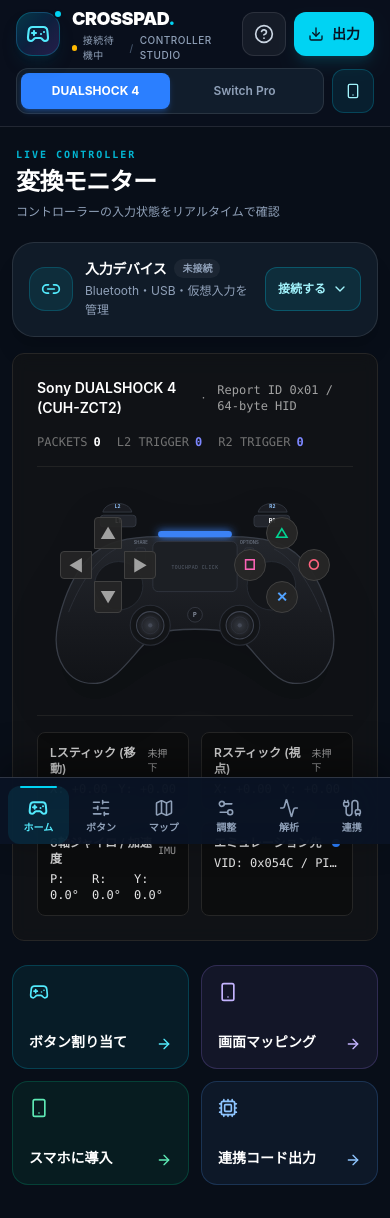
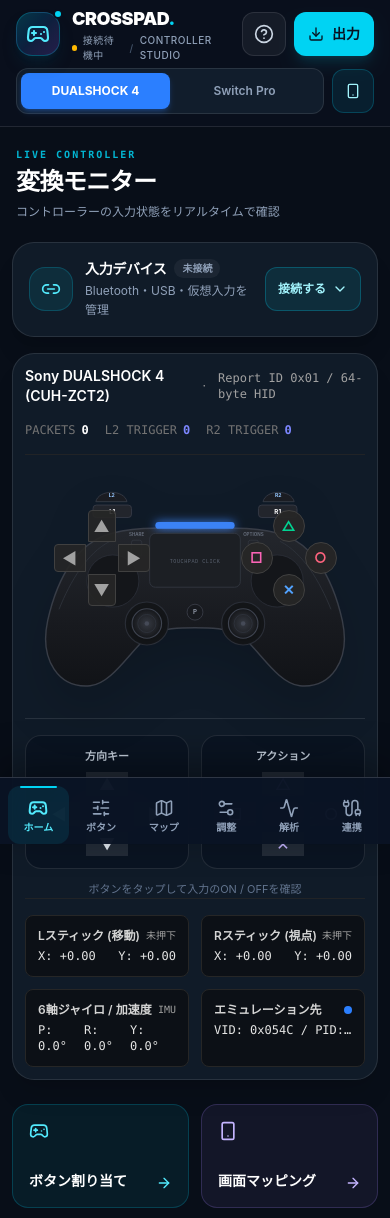
Before and after one commit to yuki19990315-hub/ControllerMap, a React (Vite) app: page / in a window 390 px wide. Shown: the top 1218 px of the page. Built offline with nearby package versions, Linux system fonts and the light colour scheme.

Commit message:
feat(ui): improve visualizer mobile layout and add thumb-friendly test controls

```diff
--- a/src/components/ControllerVisualizer.tsx
+++ b/src/components/ControllerVisualizer.tsx
@@ -21,9 +21,9 @@ export const ControllerVisualizer: React.FC<ControllerVisualizerProps> = ({
   const { buttons, leftStick, rightStick, gyro, ds4 } = state;
 
   return (
-    <div className="w-full space-y-4">
+    <div className="crosspad-controller w-full space-y-4">
       {/* Visualizer Shell */}
-      <div className="relative overflow-hidden rounded-xl border border-neutral-800 bg-neutral-900/60 p-6 backdrop-blur">
+      <div className="relative overflow-hidden rounded-[22px] border border-white/10 bg-[#121d2b]/90 p-3 shadow-xl shadow-black/10 backdrop-blur sm:p-6">
         {/* Status Header */}
         <div className="flex flex-wrap items-center justify-between gap-4 pb-4 border-b border-neutral-800/80">
           <div className="flex items-center gap-3">
@@ -317,7 +317,7 @@ export const ControllerVisualizer: React.FC<ControllerVisualizerProps> = ({
               </svg>
 
               {/* D-Pad Buttons Overlay (clickable) */}
-              <div className="absolute top-[37%] left-[22.5%] -translate-x-1/2 -translate-y-1/2 w-24 h-24">
+              <div className="controller-touch-overlay absolute top-[37%] left-[22.5%] -translate-x-1/2 -translate-y-1/2 w-24 h-24">
                 {/* Dpad Up */}
                 <button
                   onClick={() => onButtonPress?.('dpadUp', !buttons.dpadUp)}
@@ -365,7 +365,7 @@ export const ControllerVisualizer: React.FC<ControllerVisualizerProps> = ({
               </div>
 
               {/* Action Buttons Overlay (PlayStation Triangle, Circle, Cross, Square) */}
-              <div className="absolute top-[37%] left-[77.5%] -translate-x-1/2 -translate-y-1/2 w-24 h-24">
+              <div className="controller-touch-overlay absolute top-[37%] left-[77.5%] -translate-x-1/2 -translate-y-1/2 w-24 h-24">
                 {/* Triangle (Up) */}
                 <button
                   onClick={() => onButtonPress?.('actionUp', !buttons.actionUp)}
@@ -620,7 +620,7 @@ export const ControllerVisualizer: React.FC<ControllerVisualizerProps> = ({
               </svg>
 
               {/* Switch D-Pad Overlay (BOTTOM LEFT) */}
-              <div className="absolute top-[64%] left-[26%] -translate-x-1/2 -translate-y-1/2 w-22 h-22">
+              <div className="controller-touch-overlay absolute top-[64%] left-[26%] -translate-x-1/2 -translate-y-1/2 w-22 h-22">
                 <button
                   onClick={() => onButtonPress?.('dpadUp', !buttons.dpadUp)}
                   className={`absolute top-0 left-1/2 -translate-x-1/2 w-6 h-7 rounded-t border transition-all ${
@@ -664,7 +664,7 @@ export const ControllerVisualizer: React.FC<ControllerVisualizerProps> = ({
               </div>
 
               {/* Switch Action Buttons (TOP RIGHT: X at Top, A at Right, B at Bottom, Y at Left) */}
-              <div className="absolute top-[37%] left-[76%] -translate-x-1/2 -translate-y-1/2 w-24 h-24">
+              <div className="controller-touch-overlay absolute top-[37%] left-[76%] -translate-x-1/2 -translate-y-1/2 w-24 h-24">
                 {/* Switch X (Top) */}
                 <button
                   onClick={() => onButtonPress?.('actionUp', !buttons.actionUp)}
@@ -716,6 +716,39 @@ export const ControllerVisualizer: React.FC<ControllerVisualizerProps> = ({
               </div>
             </div>
           )}
+        </div>
+
+        {/* Large mobile testing controls: usable without precision taps on the SVG. */}
+        <div className="grid grid-cols-2 gap-3 border-t border-white/10 pt-4 md:hidden">
+          <div className="min-w-0 rounded-2xl border border-white/10 bg-[#0a1422] p-3">
+            <p className="mb-2 text-center text-[11px] font-bold text-slate-300">方向キー</p>
+            <div className="mx-auto grid max-w-[160px] grid-cols-3 gap-1.5">
+              <span />
+              <button type="button" aria-label="上" aria-pressed={buttons.dpadUp} onClick={() => onButtonPress?.('dpadUp', !buttons.dpadUp)} className={buttons.dpadUp ? 'mobile-pad-button bg-cyan-500 text-white' : 'mobile-pad-button bg-white/10 text-slate-200'}>▲</button>
+              <span />
+              <button type="button" aria-label="左" aria-pressed={buttons.dpadLeft} onClick={() => onButtonPress?.('dpadLeft', !buttons.dpadLeft)} className={buttons.dpadLeft ? 'mobile-pad-button bg-cyan-500 text-white' : 'mobile-pad-button bg-white/10 text-slate-200'}>◀</button>
+              <span className="rounded-xl bg-white/5" />
+              <button type="button" aria-label="右" aria-pressed={buttons.dpadRight} onClick={() => onButtonPress?.('dpadRight', !buttons.dpadRight)} className={buttons.dpadRight ? 'mobile-pad-button bg-cyan-500 text-white' : 'mobile-pad-button bg-white/10 text-slate-200'}>▶</button>
+              <span />
+              <button type="button" aria-label="下" aria-pressed={buttons.dpadDown} onClick={() => onButtonPress?.('dpadDown', !buttons.dpadDown)} className={buttons.dpadDown ? 'mobile-pad-button bg-cyan-500 text-white' : 'mobile-pad-button bg-white/10 text-slate-200'}>▼</button>
+              <span />
+            </div>
+          </div>
+          <div className="min-w-0 rounded-2xl border border-white/10 bg-[#0a1422] p-3">
+            <p className="mb-2 text-center text-[11px] font-bold text-slate-300">アクション</p>
+            <div className="mx-auto grid max-w-[160px] grid-cols-3 gap-1.5">
+              <span />
+              <button type="button" aria-label="上アクション" aria-pressed={buttons.actionUp} onClick={() => onButtonPress?.('actionUp', !buttons.actionUp)} className={buttons.actionUp ? 'mobile-pad-button bg-violet-500 text-white' : 'mobile-pad-button bg-white/10 text-violet-300'}>{isDS4 ? '△' : 'X'}</button>
+              <span />
+              <button type="button" aria-label="左アクション" aria-pressed={buttons.actionLeft} onClick={() => onButtonPress?.('actionLeft', !buttons.actionLeft)} className={buttons.actionLeft ? 'mobile-pad-button bg-violet-500 text-white' : 'mobile-pad-button bg-white/10 text-violet-300'}>{isDS4 ? '□' : 'Y'}</button>
+              <span className="rounded-xl bg-white/5" />
+              <button type="button" aria-label="右アクション" aria-pressed={buttons.actionRight} onClick={() => onButtonPress?.('actionRight', !buttons.actionRight)} className={buttons.actionRight ? 'mobile-pad-button bg-violet-500 text-white' : 'mobile-pad-button bg-white/10 text-violet-300'}>{isDS4 ? '○' : 'A'}</button>
+              <span />
+              <button type="button" aria-label="下アクション" aria-pressed={buttons.actionDown} onClick={() => onButtonPress?.('actionDown', !buttons.actionDown)} className={buttons.actionDown ? 'mobile-pad-button bg-violet-500 text-white' : 'mobile-pad-button bg-white/10 text-violet-300'}>{isDS4 ? '✕' : 'B'}</button>
+              <span />
+            </div>
+          </div>
+          <p className="col-span-2 text-center text-[11px] text-slate-500">ボタンをタップして入力のON / OFFを確認</p>
         </div>
 
         {/* Real-time Telemetry Bar */}
```
